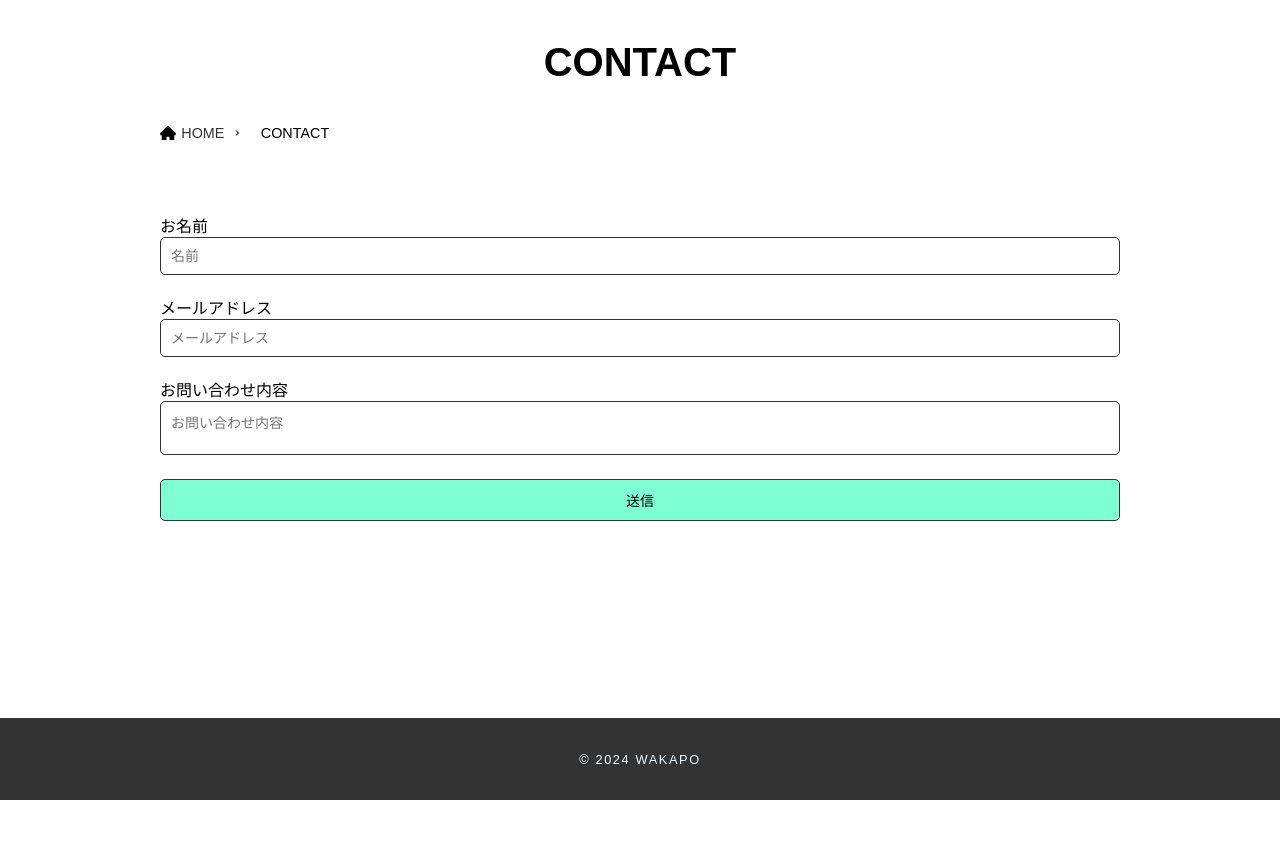
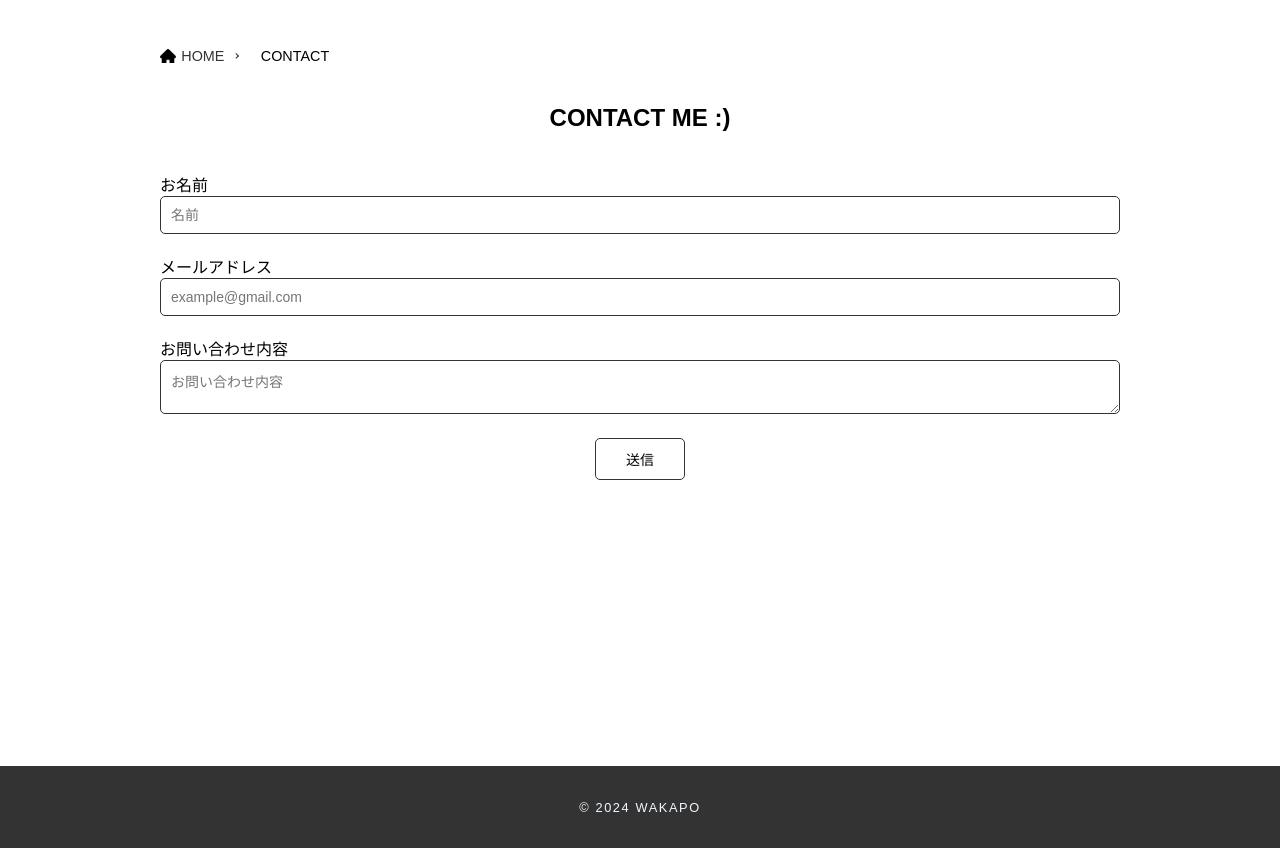
Before and after one commit to guacamoledip/wakapo, a plain HTML site: page contact.html in a window 1280 px wide. Before the commit the page ends 800 px from the top, so only its background shows below. Drawn offline with Linux system fonts and the light colour scheme; some packages are replaced by stand-ins of ours; a web font is replaced by a local one.

Commit message:
🎨 自己紹介、お問い合わせフォーム　修正

```diff
--- a/contact.html
+++ b/contact.html
@@ -9,20 +9,25 @@
     <link rel="stylesheet" href="style.css" />
 </head>
 <body>
-    <div class="contact contact-page">
-        <h1 class="contact-ttl">CONTACT</h1>
+    <div class="contact">
         <ol class="breadcrumb">
             <li><a href="index.html">HOME</a></li>
             <li>CONTACT</li>
         </ol>
     </div>
 
-    <section class="contact-form contact-page">
+    <section class="contact-page">
+        <h1 class="contact-ttl">CONTACT ME :)</h1>
+
         <form action="#" method="post" name="contact">
             お名前<input type="text" name="name" placeholder="名前"><br>
-            メールアドレス<input type="email" name="email" placeholder="メールアドレス"><br>
-            お問い合わせ内容<textarea name="message" placeholder="お問い合わせ内容"></textarea><br>
-            <input class="submit" type="submit" value="送信">
+            メールアドレス<input type="email" name="email" placeholder="example@gmail.com"><br>
+            お問い合わせ内容<textarea name="message" placeholder="お問い合わせ内容"></textarea>
+            <div class="error-message">※ 入力必須です</div><br>
+
+            <div class="btn-submit">
+                <button type="submit">送信</button>
+            </div>
         </form>
     </section>
 
--- a/style.css
+++ b/style.css
@@ -107,45 +107,34 @@ ul {
     text-align: right;
 }
 .button{
-    /*矢印と下線の基点とするためrelativeを指定*/
     position: relative;
-    /*形状*/
     display: inline-block;
     padding: 0 20px;
     color: #333;
     text-decoration: none;
     outline: none;
 }
-/*矢印と下線の形状*/
 .button::before{
     content: '';
-    /*絶対配置で下線の位置を決める*/
     position: absolute;
     bottom:-8px;
     left:15%;
-    /*下線の形状*/
     width: 85%;
     height: 1px;
     background:#333;
-    /*アニメーションの指定*/
     transition: all .3s;
 }
-
 .button::after{
     content: '';
-    /*絶対配置で矢印の位置を決める*/
     position: absolute;
     bottom:-3px;
     right:0;
-    /*矢印の形状*/
     width: 15px;
     height:1px;
     background:#333;
     transform: rotate(35deg);
-    /*アニメーションの指定*/
     transition: all .3s;
 }
-/*hoverした際の移動*/
 .button:hover::before{
     left:30%;
 }
@@ -205,25 +194,34 @@ footer{
 }
 
 /* 問い合わせフォーム */
+.wappar{
+    display: grid;
+    grid-template-columns: 480px 480px;
+}
+.wappar-item{
+    display: flex;
+}
+
+/* 問い合わせフォーム */
 .contact-page {
     width: 960px;
     margin: 0 auto;
     padding: 40px 0;
 }
+.contact{
+    width: 960px;
+    margin: 0 auto;
+    margin-top: 3rem;
+}
 .contact-ttl{
-    font-size: 40px;
     font-weight: bold;
     margin-bottom: 40px;
     text-align: center;
-}
-.contact-form{
-    padding: 2rem 0;
 }
 .breadcrumb{
     display: flex;
     gap: 0 22px;
     list-style: none;
-    /* padding: 0; */
     font-size: .9em;
 }
 .breadcrumb li {
@@ -258,13 +256,28 @@ input,textarea{
     height: 100%;
     padding: 10px;
     margin-bottom: 20px;
-    box-sizing: border-box;
     border: 1px solid #333;
     border-radius: 5px;
-    resize: none;
-    outline: none;
     font-size: 14px;
 }
-.submit{
-    background-color: aquamarine;
+input:invalid{
+    border:solid 1px red;
 }
+.error-message{
+    font-size: 12px;
+    color: #ff7676;
+    display: none;
+}
+textarea:invalid + .error-message{
+    display: block;
+}
+.btn-submit{
+    text-align: center;
+}
+button{
+    border:1px solid #333;
+    border-radius: 5px;
+    padding: 10px 30px;
+    font-size: 14px;
+    cursor: pointer;
+}
```
Also changed, not shown: about.html (+17 -3 lines), image/ブログを書くアイコン.png (added), image/プログラムアイコン.png (added).
